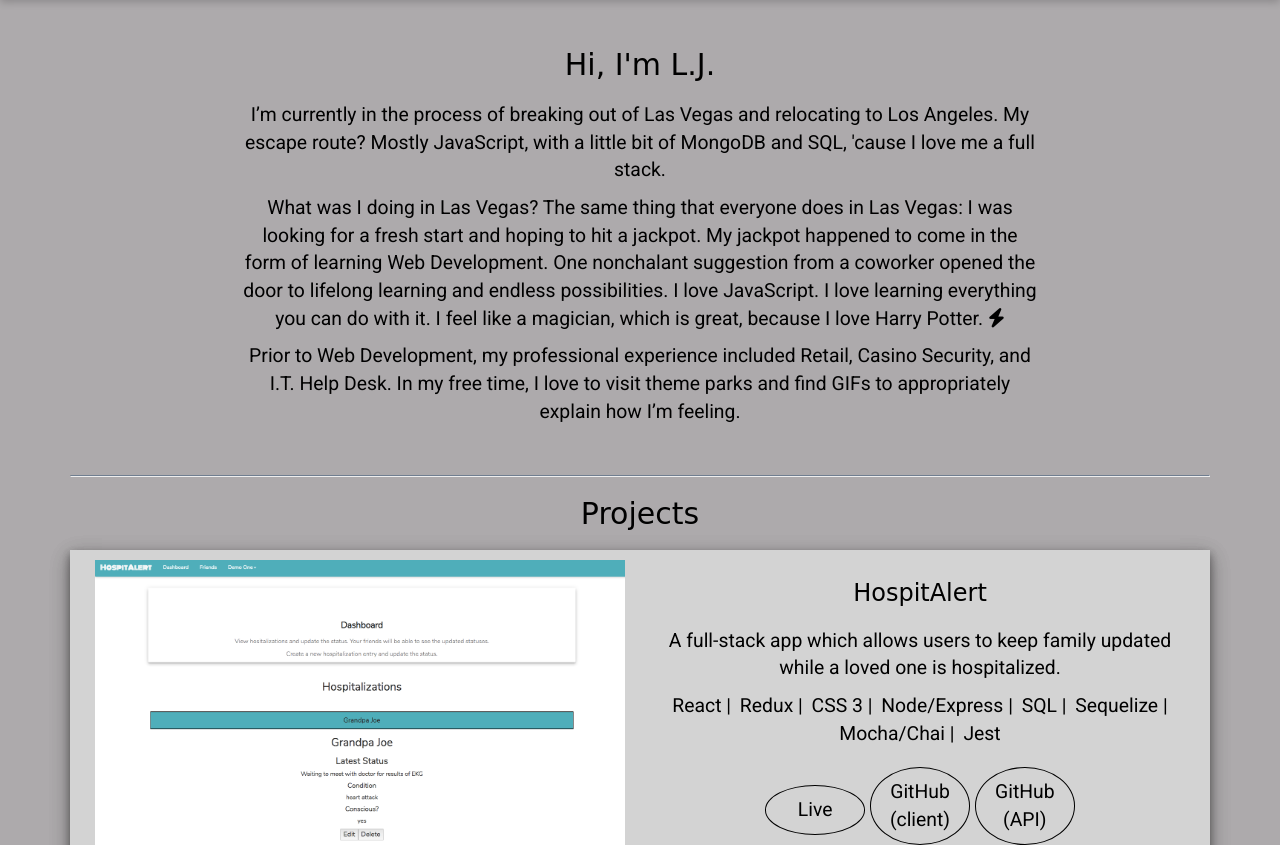
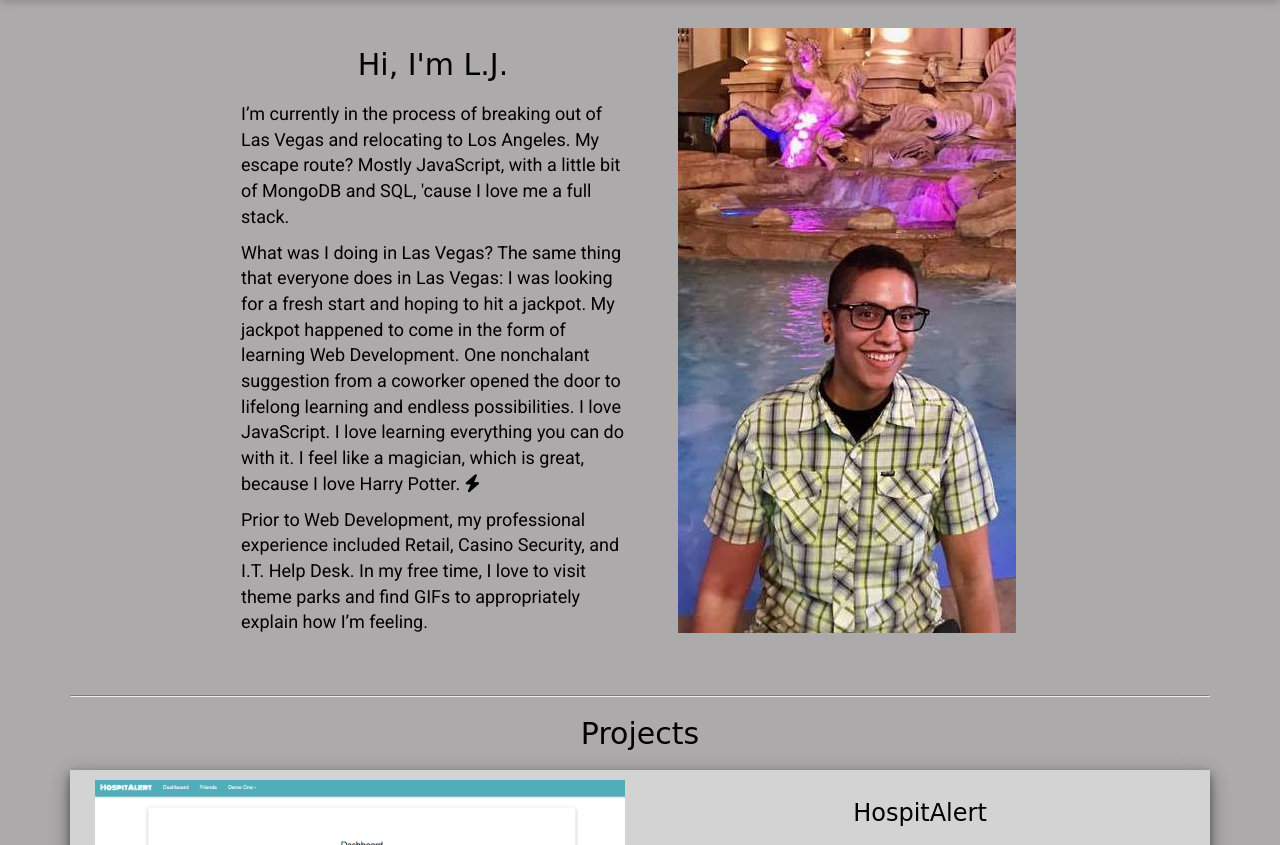
Before and after one commit to Ljyockey/portfolio, a plain HTML site: page index.html in a window 1280 px wide. Shown: the part 802-1647 px from the top of the page. Drawn offline with nearby package versions, Linux system fonts and the light colour scheme; no server answers; a web font is replaced by a local one.

Commit message:
added bio photo

```diff
--- a/css/main.css
+++ b/css/main.css
@@ -92,6 +92,11 @@ hr {
 
 h3 {
     margin-bottom: 20px;
+}
+
+.bio-text {
+    font-size: 18px;
+    text-align: left;
 }
 
 .projects-piece {
--- a/index.html
+++ b/index.html
@@ -27,8 +27,10 @@
     <main class="container">
 
         <section class="about" id="about">
-            <div class="bio">
+            <div class="bio row">
+                <div class="col-md-6">
                     <h2>Hi, I'm L.J.</h2>
+                    <div class="bio-text">
                         <p>I’m currently in the process of breaking out of Las Vegas and relocating to Los Angeles.
                             My escape route? Mostly JavaScript, with a little bit of MongoDB and SQL, 'cause I love me a full stack.</p>
 
@@ -39,6 +41,11 @@
 
                         <p>Prior to Web Development, my professional experience included Retail, Casino Security, and I.T. Help Desk. In my free time,
                             I love to visit theme parks and find GIFs to appropriately explain how I’m feeling.</p>
+                    </div>
+                </div>
+                <div class="col-md-6">
+                    <img src="css/img/bio.jpg" alt="picture of L.J.">
+                </div>
             </div>
         </section>
 
```
Also changed, not shown: css/img/bio.jpg (added). Lines whose indentation alone changed are shown as unchanged.
